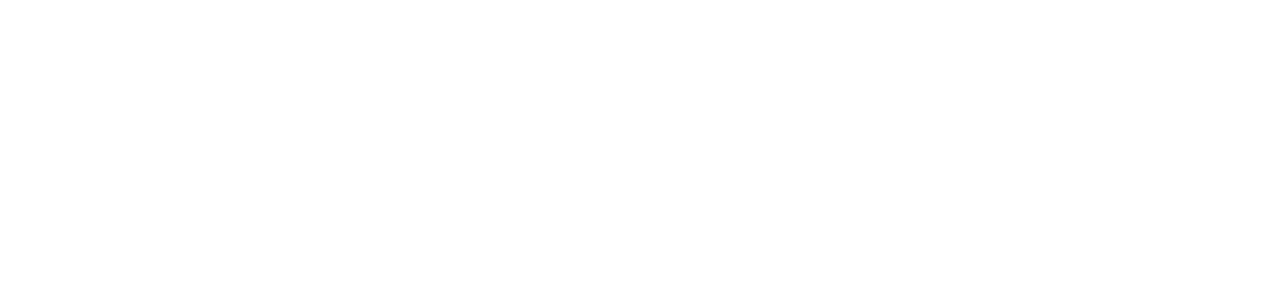
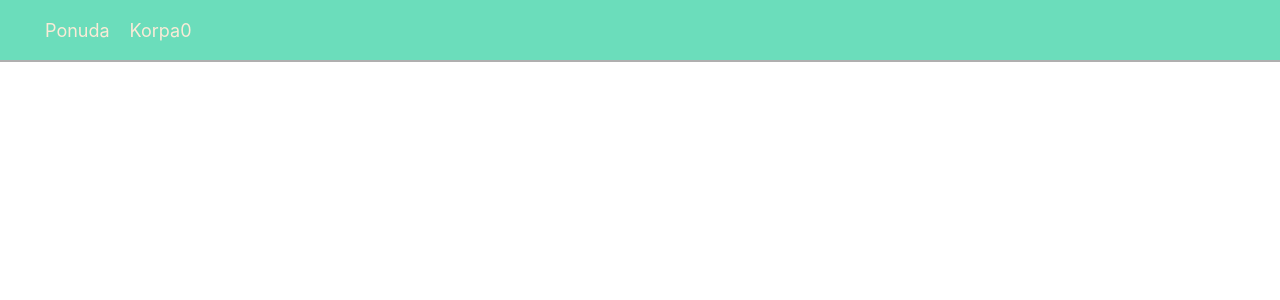
Before and after one commit to nevenafundup/itehReact, a React (Create React App) app: page / in a window 1280 px wide. Shown: the top 300 px of the page. Built offline with nearby package versions, Linux system fonts and the light colour scheme.

Commit message:
dodata komponenta navbar

```diff
--- a/package.json
+++ b/package.json
@@ -8,6 +8,7 @@
     "@testing-library/user-event": "^13.5.0",
     "react": "^18.2.0",
     "react-dom": "^18.2.0",
+    "react-router-dom": "^6.3.0",
     "react-scripts": "5.0.1",
     "web-vitals": "^2.1.4"
   },
--- a/src/App.css
+++ b/src/App.css
@@ -1,38 +1,23 @@
-.App {
-  text-align: center;
+/*za navbar*/
+.navbar {
+  display: flex;
+  flex-direction: row;
+  background-color: #6bddbb;
+  border-bottom-style: solid;
+  border-bottom-width: 2px;
+  border-bottom-color: rgb(175, 175, 175);
+  align-items: center;
+  min-height: 60px;
+  padding-left: 25px;
+  font-size: large;
+  color: antiquewhite;
+  text-decoration: none;
 }
-
-.App-logo {
-  height: 40vmin;
-  pointer-events: none;
+.navbar-items {
+  display: flex;
+  flex-direction: row;
+  align-items: center;
+  margin-left: 20px;
+  text-decoration: none;
+  color: antiquewhite;
 }
-
-@media (prefers-reduced-motion: no-preference) {
-  .App-logo {
-    animation: App-logo-spin infinite 20s linear;
-  }
-}
-
-.App-header {
-  background-color: #282c34;
-  min-height: 100vh;
-  display: flex;
-  flex-direction: column;
-  align-items: center;
-  justify-content: center;
-  font-size: calc(10px + 2vmin);
-  color: white;
-}
-
-.App-link {
-  color: #61dafb;
-}
-
-@keyframes App-logo-spin {
-  from {
-    transform: rotate(0deg);
-  }
-  to {
-    transform: rotate(360deg);
-  }
-}
--- a/src/App.js
+++ b/src/App.js
@@ -1,10 +1,14 @@
-import logo from './logo.svg';
+
 import './App.css';
-
+import Navbar from './komponente/Navbar';
+import { BrowserRouter, Routes, Route } from "react-router-dom";
 function App() {
   return (
-    <div className="App">
+    <div  >
+      <BrowserRouter className="App">
+          <Navbar cartNum={0}></Navbar>
 
+       </BrowserRouter>
     </div>
   );
 }
--- a/src/komponente/Navbar.jsx
+++ b/src/komponente/Navbar.jsx
@@ -1,22 +1,21 @@
+import React from "react";
+import {Link} from "react-router-dom";
 
+function Navbar({cartNum}) {
+  return (
+    <div className="navbar">
 
-function Navbar() {
-  return (
-    <div className="App">
-      <header className="App-header">
-        <img src={logo} className="App-logo" alt="logo" />
-        <p>
-          Edit <code>src/App.js</code> and save to reload.
-        </p>
-        <a
-          className="App-link"
-          href="https://reactjs.org"
-          target="_blank"
-          rel="noopener noreferrer"
-        >
-          Learn React
-        </a>
-      </header>
+      <Link to="/" className="navbar-items"> Ponuda  </Link>
+
+      <Link to="/korpa" className="navbar-items">
+        <p>Korpa</p>
+
+      </Link>
+
+      {/* <BsCartFill /> */}
+        <p className="cart-num">{cartNum}</p>
+
+        {/* <Link to="/kontakt" className="navbar-items"> Kontakiraj nas </Link> */}
     </div>
   );
 }
```
Also changed, not shown: 1 other file (tests, documents, lock files or other folders).
